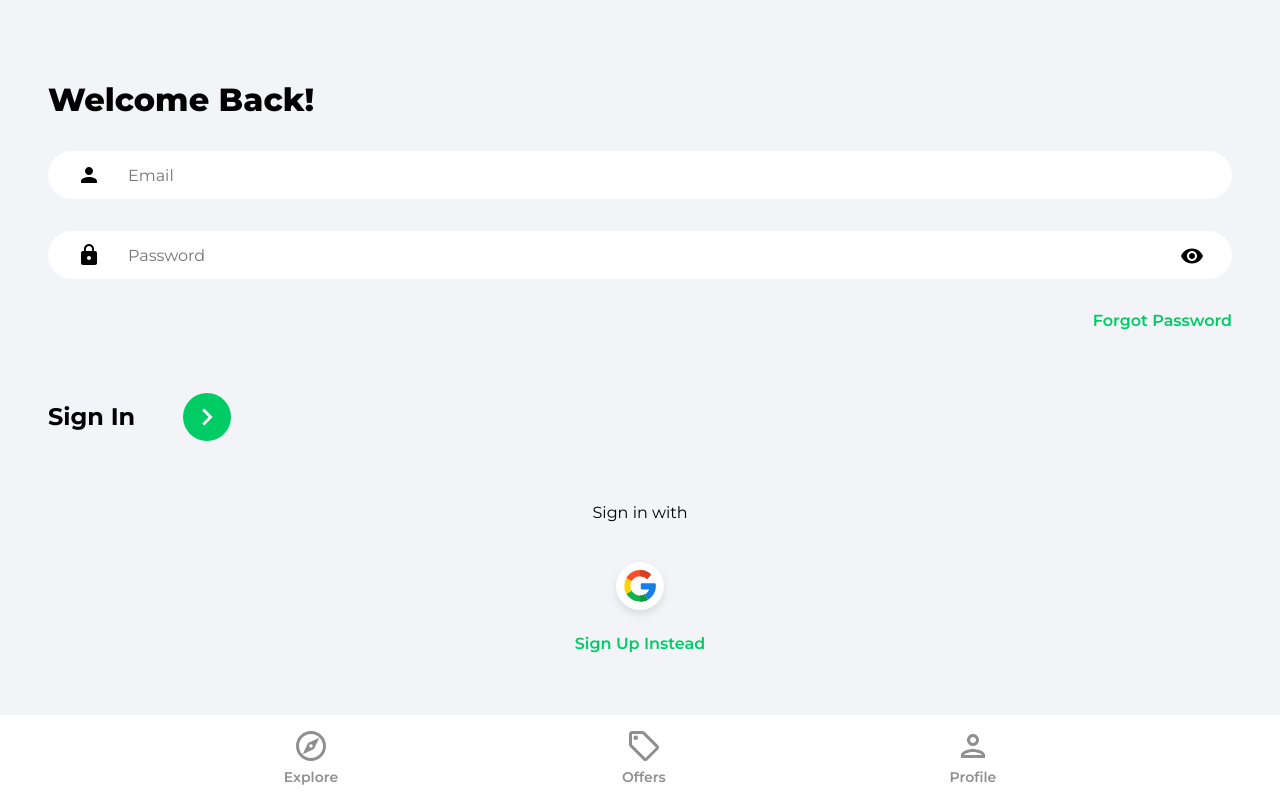
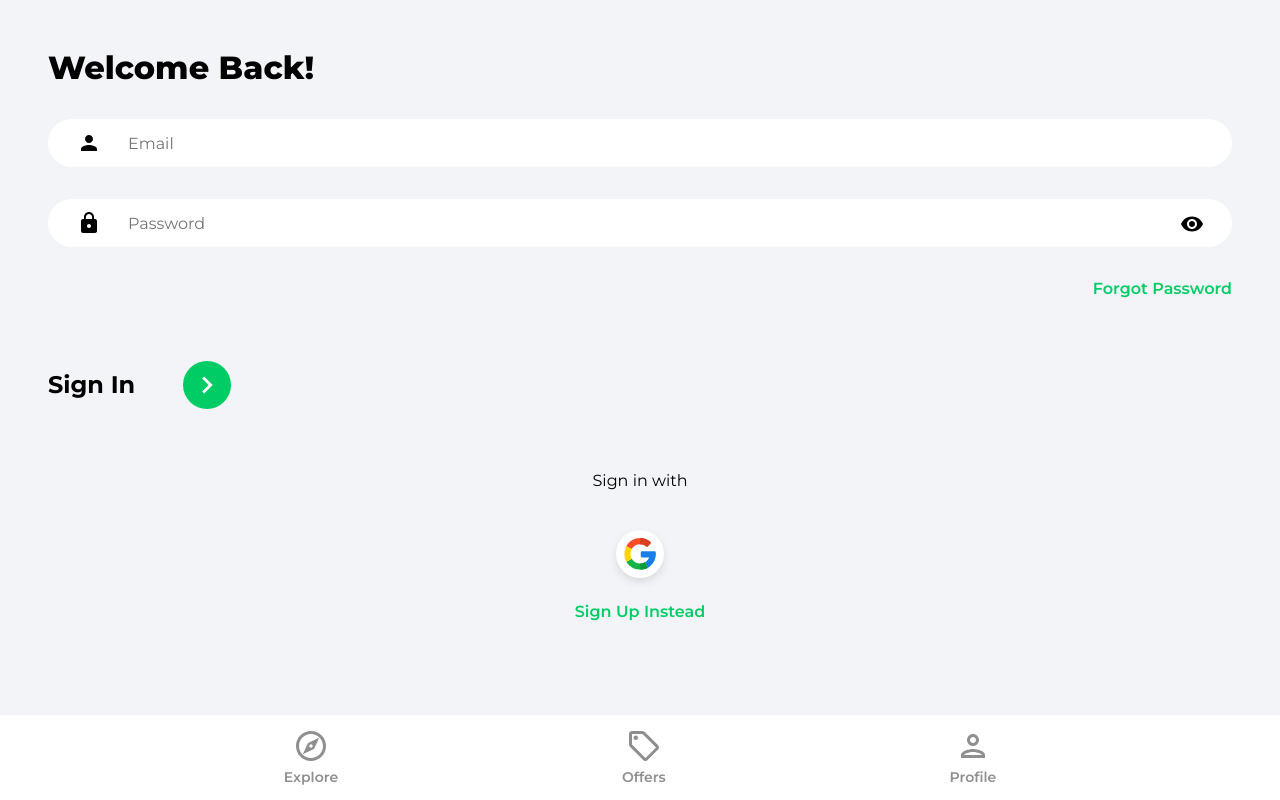
Before and after one commit to Sunil2201/House-Marketplace, a React (Create React App) app: page /sign-in in a window 1280 px wide. Built offline with nearby package versions, Linux system fonts and the light colour scheme.

Commit message:
style: styling fixes for page-container

```diff
--- a/src/index.css
+++ b/src/index.css
@@ -77,14 +77,6 @@ button {
   column-gap: 0.5rem;
   cursor: pointer;
   margin-bottom: 12%;
-}
-
-.pageContainer{
-  overflow-y: scroll;
-}
-
-.pageContainer::-webkit-scrollbar{
-  display: none;
 }
 
 .pageContainer,
```
